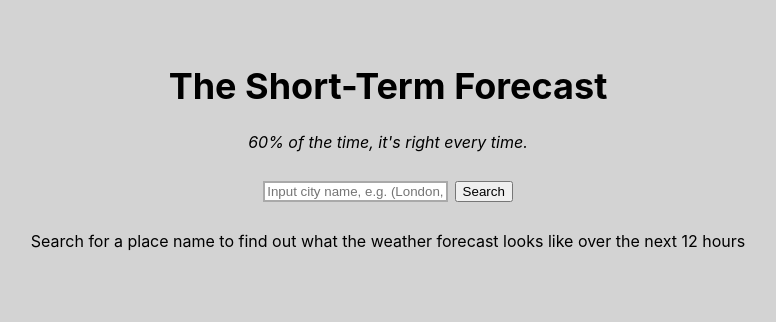
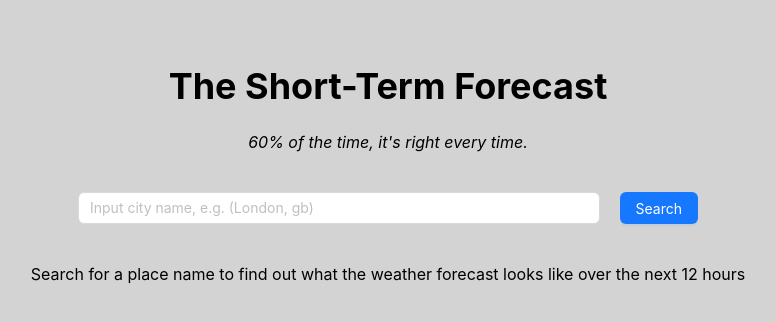
Before and after one commit to Janash37/weather-forecast-ts, a React (Create React App) app: page / in a window 1280 px wide. Shown: the top 322 px of the page, without its empty margins (252-1028 px from the left). Built offline with nearby package versions, Linux system fonts and the light colour scheme.

Commit message:
antd added

```diff
--- a/package.json
+++ b/package.json
@@ -10,6 +10,7 @@
     "@types/node": "^16.7.13",
     "@types/react": "^18.0.0",
     "@types/react-dom": "^18.0.0",
+    "antd": "^5.21.1",
     "react": "^18.2.0",
     "react-dom": "^18.2.0",
     "react-router-dom": "^6.26.2",
@@ -18,6 +19,7 @@
     "web-vitals": "^2.1.0"
   },
   "scripts": {
+    "dev": "react-scripts start",
     "start": "react-scripts start",
     "build": "react-scripts build",
     "test": "react-scripts test",
--- a/src/components/InfoPanel.tsx
+++ b/src/components/InfoPanel.tsx
@@ -54,6 +54,9 @@ export const InfoPanel: React.FC<InfoPanelProps> = ({ location }) => {
       <div id="info-panel">
         <div id="current-weather">
           <h2 id="city-name">Right now in {cityName}:</h2>
+          <p id="current-temperature" style={{ padding: 0, margin: "10px 0" }}>
+            {location.list[0].dt_txt?.slice(location.list[0].dt_txt.length - 8)}
+          </p>
           <div id="description-div">
             <p id="current-temperature">{temp}&#176;C</p>
             <p id="current-icon-description">{description}</p>
--- a/src/pages/Home.tsx
+++ b/src/pages/Home.tsx
@@ -1,6 +1,8 @@
 import React, { useEffect, useState } from "react";
+import { Button, Input } from "antd";
+
+import { InfoPanel } from "../components/InfoPanel";
 import { Title } from "../components/Title";
-import { InfoPanel } from "../components/InfoPanel";
 import City from "../types/city";
 
 export const Home: React.FC = () => {
@@ -16,11 +18,11 @@ export const Home: React.FC = () => {
     list: [],
   });
 
-  const handleChange = (event: React.ChangeEvent<HTMLInputElement>) => {
+  const handleChange = (event: React.ChangeEvent<HTMLInputElement>): void => {
     setInput(event.target.value);
   };
 
-  const handleSubmit = (event: React.FormEvent<HTMLFormElement>) => {
+  const handleSubmit = (event: React.FormEvent<HTMLFormElement>): void => {
     const comma = /,/;
     const withCommasReplaced = input.replace(comma, "%2C");
     const space = /\s/g;
@@ -30,6 +32,7 @@ export const Home: React.FC = () => {
   };
 
   const getApiData = async () => {
+    try {
       await fetch(
         `http://api.openweathermap.org/data/2.5/forecast?q=${query}&appid=9e2f0e0a2078071c8b2824e8c62eb6ea`
       )
@@ -43,6 +46,9 @@ export const Home: React.FC = () => {
         .catch((err) => {
           setError(true);
         });
+    } catch (err) {
+      console.log(err);
+    }
   };
 
   useEffect(() => {
@@ -75,14 +81,29 @@ export const Home: React.FC = () => {
       <div className="App">
         <Title />
         <form onSubmit={handleSubmit}>
-          <input
+          <div
+            style={{
+              display: "flex",
+              flexDirection: "row",
+              margin: "40px auto",
+              width: "50%",
+            }}
+          >
+            <Input
               type="text"
               value={input}
               placeholder="Input city name, e.g. (London, gb)"
               onChange={handleChange}
+              style={{ margin: "0 10px" }}
             />
-          <button type="submit">Search</button>
-
+            <Button
+              type="primary"
+              htmlType="submit"
+              style={{ margin: "0 10px" }}
+            >
+              Search
+            </Button>
+          </div>
           <InfoPanel location={location} />
         </form>
       </div>
```
Also changed, not shown: 1 other file (tests, documents, lock files or other folders). Lines whose indentation alone changed are shown as unchanged.
